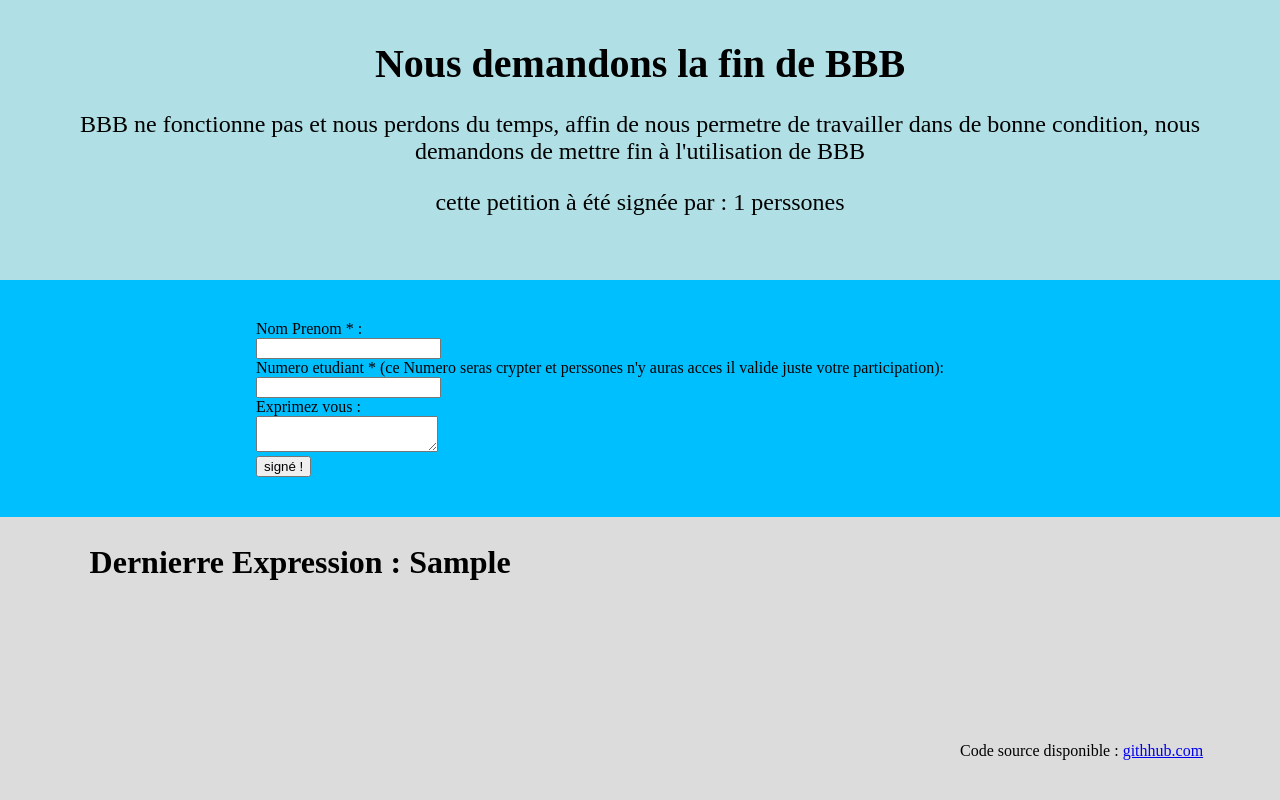
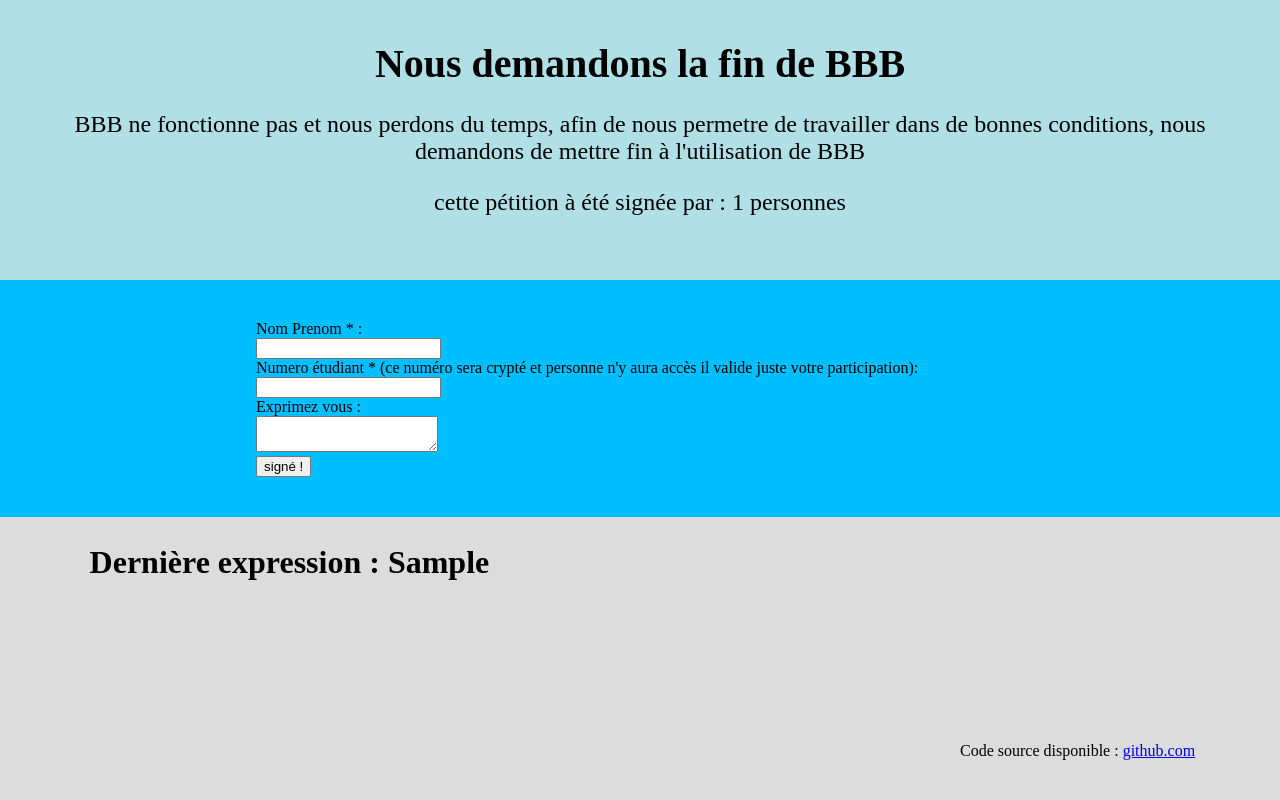
Before and after one commit to ppgg88/bbb, a PHP site: page / in a window 1280 px wide. Run offline with PHP 8.4, Linux system fonts and the light colour scheme; tables that the repository leaves empty or names only in its code hold one stand-in row (values such as "Sample post").

Commit message:
orthographe

```diff
--- a/index.php
+++ b/index.php
@@ -9,10 +9,10 @@ while ($val = $action->fetch()){
 if(!empty($_GET['e'])){
     $e=$_GET['e'];
     if ($e == 0) $txt = "merci de votre participation";
-    else if ($e == 1) $txt = "merci de remplir toute les case marqué par un *";
-    else if ($e == 2) $txt = "nous ne conaissont pas votre numeros etudiant, merci de le verifier. si le probleme perssiste SMS au 07.84.01.37.52 (Paul G.)";
-    else if ($e == 3) $txt = "votre participation à deja ete enregistrer";
-    else if ($e == 4) $txt = "erreur inconue, veuiller retenter ou SMS au 07.84.01.37.52 (Paul G.) ";
+    else if ($e == 1) $txt = "merci de remplir toutes les cases marquées par un *";
+    else if ($e == 2) $txt = "Nous ne connaissons pas votre numéro étudiant, merci de le vérifier, si le problème persiste SMS au 07.84.01.37.52 (Paul G.)";
+    else if ($e == 3) $txt = "Votre participation a déjà été enregistrée";
+    else if ($e == 4) $txt = "Erreur inconnue, veuillez retenter ou SMS au 07.84.01.37.52 (Paul G.) ";
 }
 ?>
 <!DOCTYPE html>
@@ -25,8 +25,8 @@ if(!empty($_GET['e'])){
 <body>
     <div id="enTete">
         <h1>Nous demandons la fin de BBB</h1>
-        <p class = "ET">BBB ne fonctionne pas et nous perdons du temps, affin de nous permetre de travailler dans de bonne condition, nous demandons de mettre fin à l'utilisation de BBB</p>
-        <p class = "ET">cette petition à été signée par : <?php echo $nbr ?> perssones</p>
+        <p class = "ET">BBB ne fonctionne pas et nous perdons du temps, afin de nous permetre de travailler dans de bonnes conditions, nous demandons de mettre fin à l'utilisation de BBB</p>
+        <p class = "ET">cette pétition à été signée par : <?php echo $nbr ?> personnes</p>
     </div>
     <div id="form">
         <?php if (!empty($txt)){?>
@@ -38,7 +38,7 @@ if(!empty($_GET['e'])){
                 <input type="text" id="nom" name="nom" required>
             </div>
             <div>
-                <label for="name">Numero etudiant * (ce Numero seras crypter et perssones n'y auras acces il valide juste votre participation):</label>
+                <label for="name">Numero étudiant * (ce numéro sera crypté et personne n'y aura accès il valide juste votre participation):</label>
                 <input type="text" id="num" name="num" required>
             </div>
             <div>
@@ -51,8 +51,8 @@ if(!empty($_GET['e'])){
         </form>
     </div>
     <div>
-        <h2>Dernierre Expression : <?php echo $lastsend_msg; ?></h2>
+        <h2>Dernière expression : <?php echo $lastsend_msg; ?></h2>
     </div>
-    <p id="cr">Code source disponible : <a href="https://github.com/ppgg88/bbb">githhub.com</a></p>
+    <p id="cr">Code source disponible : <a href="https://github.com/ppgg88/bbb">github.com</a></p>
 </body>
 </html>
```
